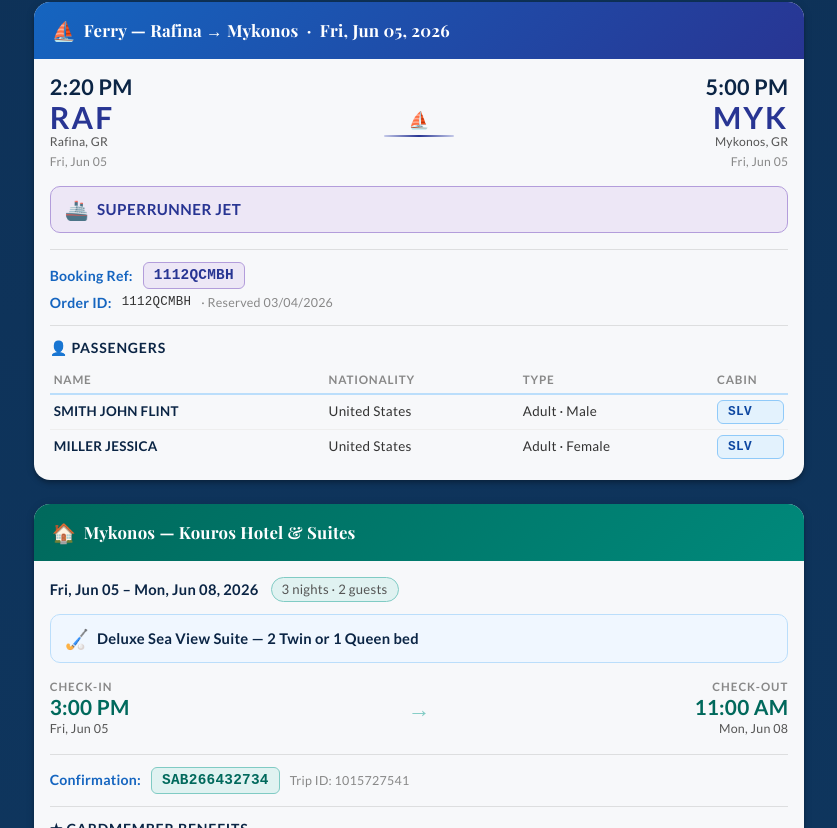
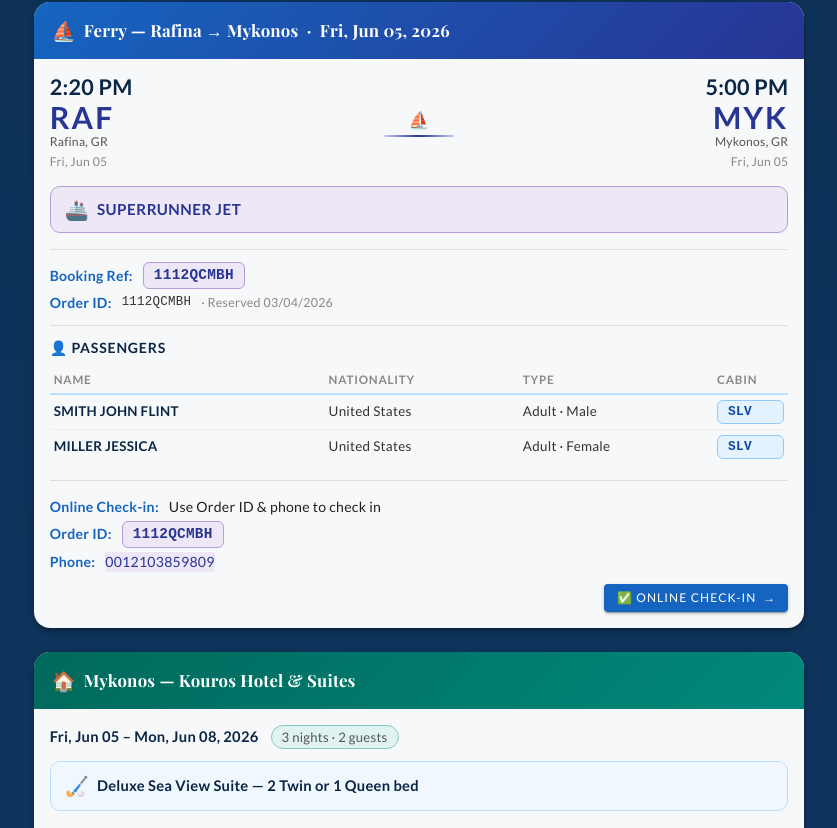
Before and after one commit to FlintShadey/Itenerary, a Vue app: page /#/ in a window 1280 px wide. Shown: the part 3237-4065 px from the top of the page, without its empty margins (221-1058 px from the left). Built offline with nearby package versions, Linux system fonts and the light colour scheme.

Commit message:
Add SeaJets online check-in button to Rafina→Mykonos ferry card

```diff
--- a/src/views/Itinerary.vue
+++ b/src/views/Itinerary.vue
@@ -499,6 +499,27 @@
                     <span class="seat-badge">SLV</span>
                   </div>
                 </div>
+
+                <v-divider class="my-4"></v-divider>
+
+                <div class="confirm-row mb-1">
+                  <span class="detail-label">Online Check-in:</span>
+                  <span>Use Order ID &amp; phone to check in</span>
+                </div>
+                <div class="confirm-row mb-1">
+                  <span class="detail-label">Order ID:</span>
+                  <span class="confirm-code ferry-code">1112QCMBH</span>
+                </div>
+                <div class="confirm-row mb-3">
+                  <span class="detail-label">Phone:</span>
+                  <span class="ferry-code">0012103859809</span>
+                </div>
+
+                <a href="https://webcheckin.seajets.com" target="_blank" rel="noopener" style="text-decoration:none;display:block;text-align:right;">
+                  <v-btn color="blue-darken-3" variant="elevated" size="small">
+                    &#9989; Online Check-In &nbsp;&rarr;
+                  </v-btn>
+                </a>
 
               </v-card-text>
             </v-card>
```
